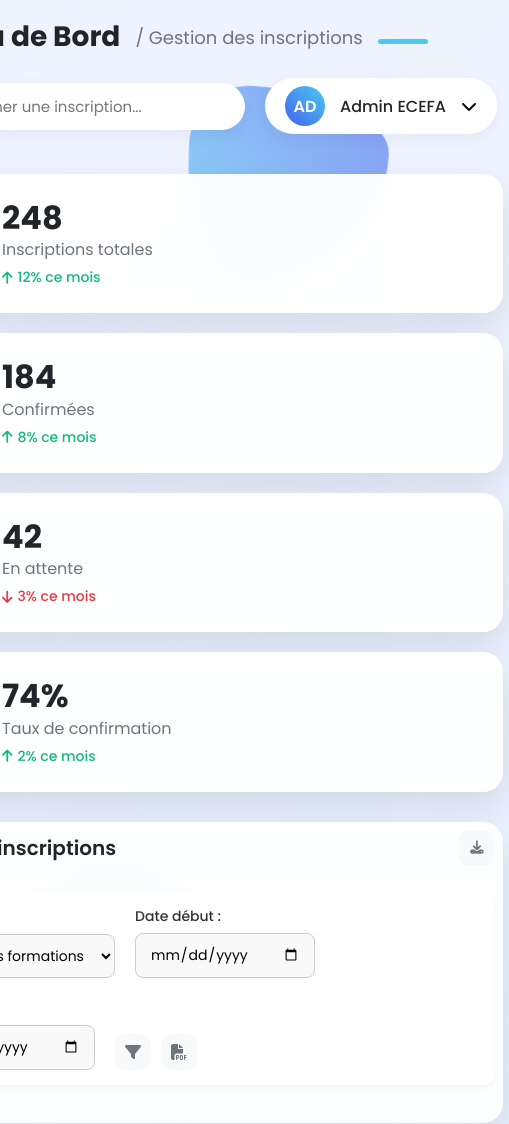
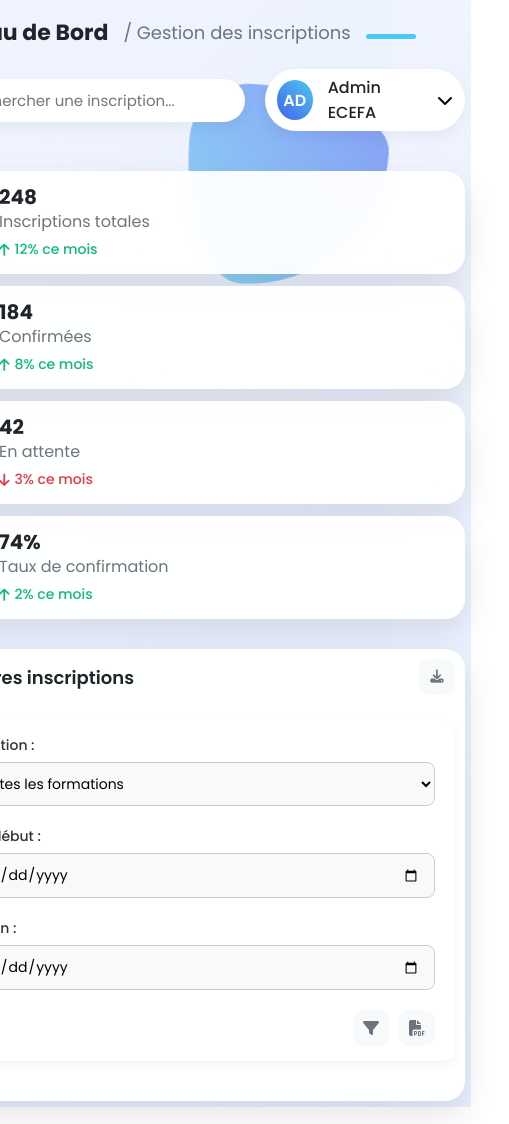
Before and after one commit to rodolphe2002/ecefa-form, a plain HTML site: page public/admin.html in a window 390 px wide. Shown: the whole page, 509 px wide, since content can reach past the window. Drawn offline with nearby package versions, Linux system fonts and the light colour scheme; no server answers; sample sign-in values are in the browser's storage.

Commit message:
mise a jour du front pour stabliser le tablea a fin de ne pas deformer le dasboard

```diff
--- a/public/admin.css
+++ b/public/admin.css
@@ -679,6 +679,11 @@
             .charts-container {
                 grid-template-columns: 1fr;
             }
+            .dashboard-container {
+                grid-template-columns: 240px 1fr;
+            }
+            .stat-value { font-size: 28px; }
+            .chart-wrapper { height: 260px; }
         }
 
         @media (max-width: 992px) {
@@ -703,6 +708,9 @@
             .search-bar input:focus {
                 width: 100%;
             }
+            .card-header { flex-wrap: wrap; gap: 12px; }
+            .filtre-container { gap: 12px; }
+            .chart-wrapper { height: 240px; }
         }
 
         @media (max-width: 768px) {
@@ -725,6 +733,31 @@
             table {
                 min-width: 600px;
             }
+            .stat-card { padding: 18px; }
+            .stat-icon { width: 56px; height: 56px; font-size: 24px; }
+            .stat-value { font-size: 24px; }
+            .filtre-container { flex-direction: column; align-items: stretch; }
+            .filtre-group { width: 100%; min-width: 0; }
+            .filtre-buttons { justify-content: flex-start; }
+            .chart-wrapper { height: 220px; }
+        }
+
+        @media (max-width: 576px) {
+            .page-title h1 { font-size: 22px; }
+            .user-profile { padding: 6px 12px; }
+            .search-bar input { padding: 10px 16px 10px 40px; }
+            .card-title { font-size: 18px; }
+            .data-table-container { padding: 10px; }
+            table { min-width: 520px; }
+            th, td { padding: 12px 14px; }
+        }
+
+        @media (max-width: 400px) {
+            .stats-container { gap: 12px; }
+            .stat-card { padding: 14px; gap: 12px; }
+            .stat-icon { width: 48px; height: 48px; font-size: 20px; }
+            .stat-value { font-size: 20px; }
+            .chart-wrapper { height: 200px; }
         }
 
         tr.selected {
```
Also changed, not shown: backend/server.js (+6 -17 lines).
